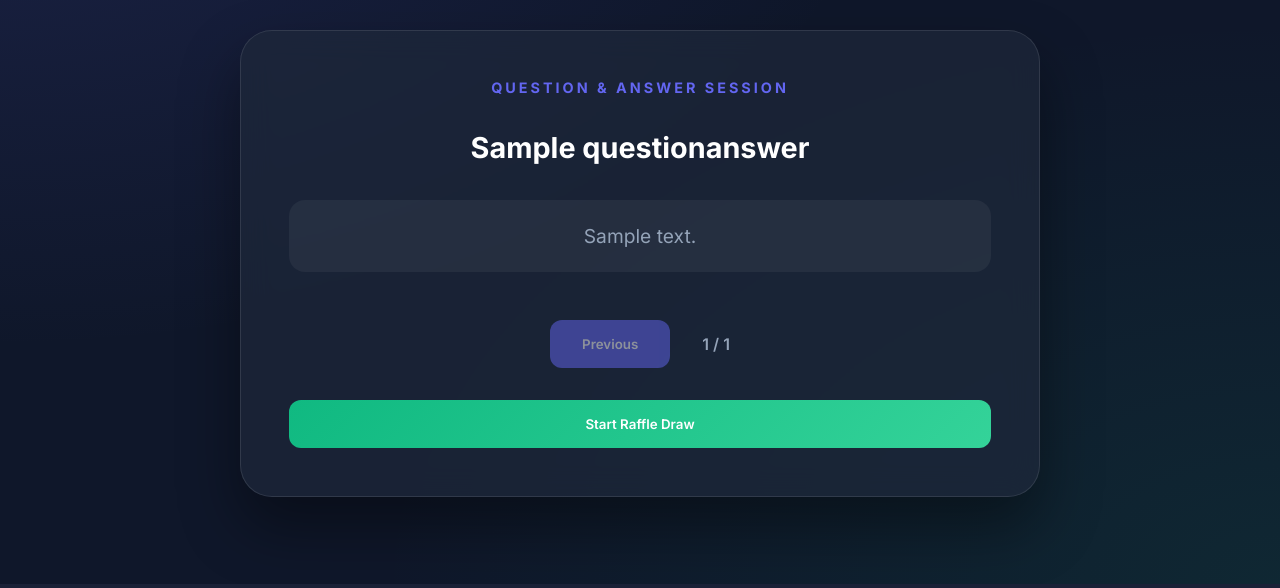
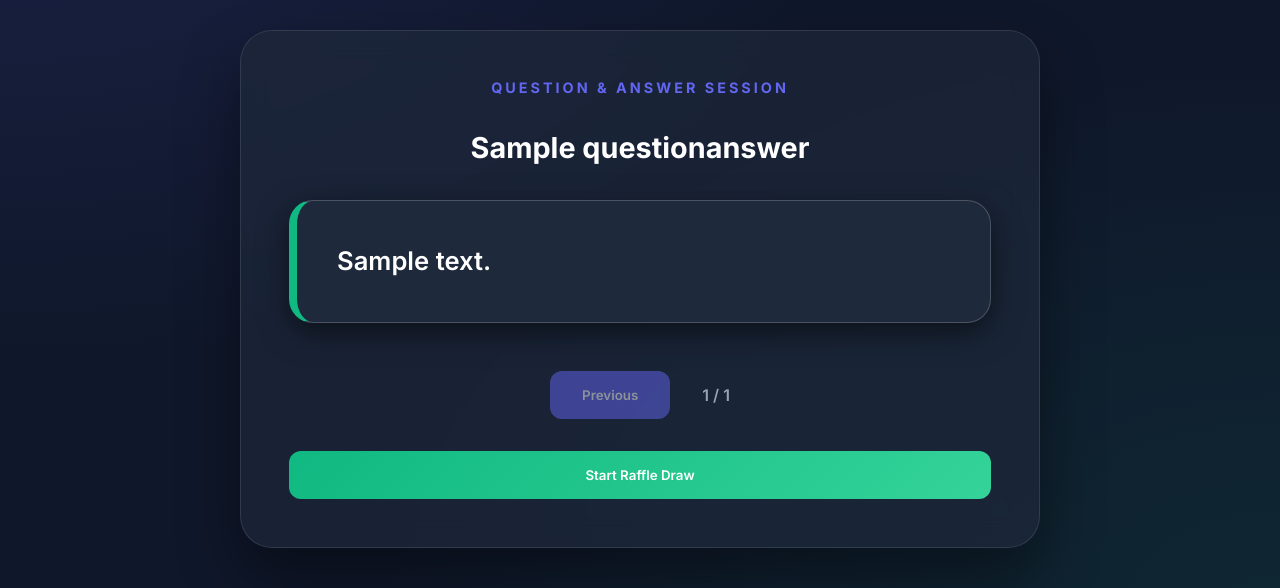
Before and after one commit to asrafulmolla/book-contest-raffle-2026, a Django app: page / in a window 1280 px wide. Shown: the part 216-804 px from the top of the page. Run offline with Django 5.2, Linux system fonts and the light colour scheme; tables that the repository leaves empty hold one stand-in row (values such as "Sample post").

Commit message:
Add README.md and requirements.txt

```diff
--- a/raffle/static/raffle/css/style.css
+++ b/raffle/static/raffle/css/style.css
@@ -195,12 +195,20 @@ header {
 }
 
 .answer-text {
-    font-size: 1.2rem;
-    color: var(--text-muted);
+    font-size: 1.6rem;
+    color: #ffffff;
+    font-weight: 600;
     margin-bottom: 3rem;
-    padding: 1.5rem;
-    background: rgba(255, 255, 255, 0.05);
-    border-radius: 1rem;
+    padding: 2.5rem;
+    background: #1e293b;
+    /* Solid dark background for maximum contrast */
+    border: 1px solid rgba(255, 255, 255, 0.2);
+    border-radius: 1.5rem;
+    line-height: 1.6;
+    border-left: 8px solid var(--accent);
+    /* Thicker green accent bar */
+    text-align: left;
+    box-shadow: 0 10px 30px rgba(0, 0, 0, 0.5);
 }
 
 .qa-footer {
--- /dev/null
+++ b/requirements.txt
@@ -0,0 +1,2 @@
+django
+PyPDF2
```
Also changed, not shown: Main Banner.jpg (added), README.md, 1 other file.
